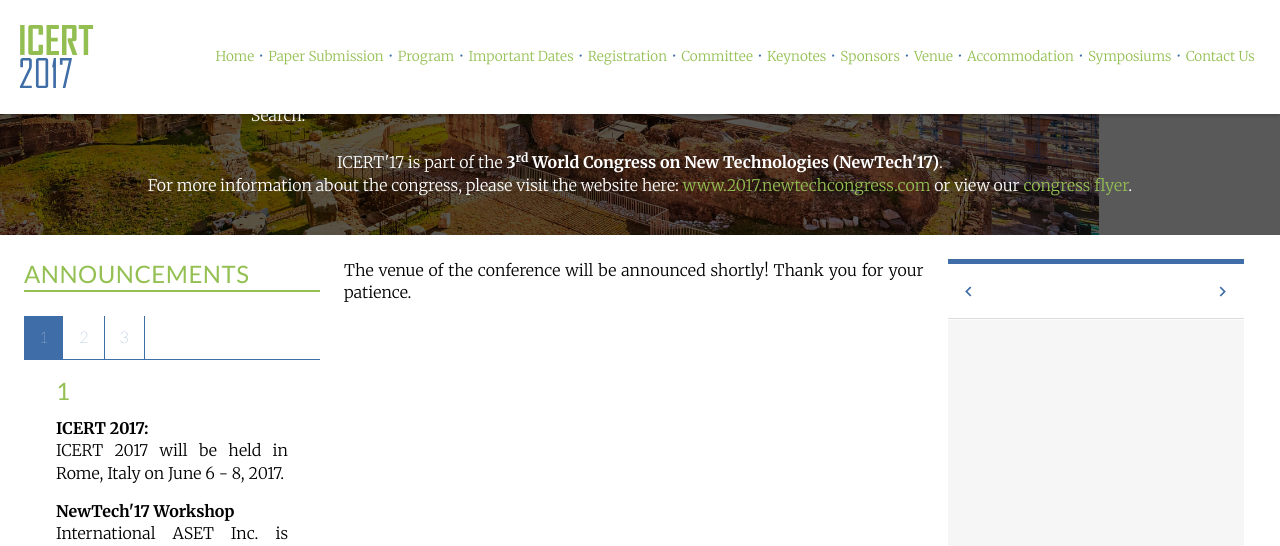
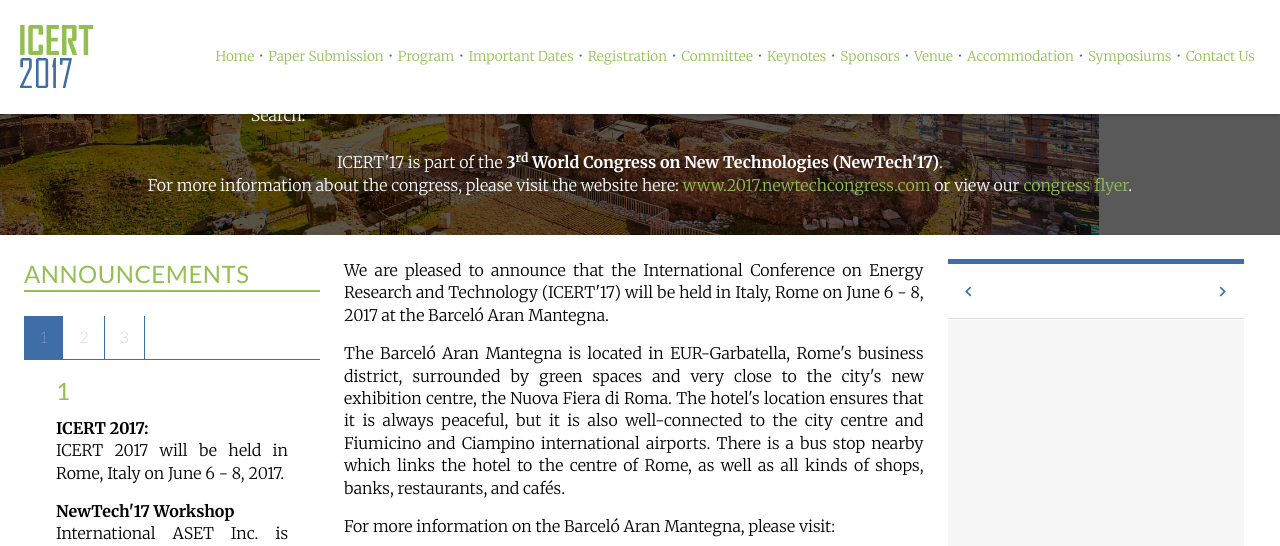
Before and after one commit to intaset/icertseries, a Jekyll site: the page built from venue.html, in a window 1280 px wide and 1400 px high, scrolled down 272 px. Shown: the top 546 px of the window. Built offline with Jekyll 4.4.1, drawn with Linux system fonts in a browser that asks for light colours; nearby versions of some CDN libraries; Markdown is read by kramdown in place of the engine named in the settings; comment, search, counter and statistics services are not loaded; some of the changed text lies outside the part shown.

Commit message:
added hotel

```diff
--- a/venue.html
+++ b/venue.html
@@ -7,21 +7,23 @@ keyword:
 
 <div class="unit unit-s-1 unit-m-1-4-1 unit-l-1-4-1">
   <div class="unit-spacer content">
-  <p class="body">The venue of the conference will be announced shortly! Thank you for your patience.</p>
-    <!-- <p class="body">We are pleased to announce that the 4<sup>th</sup>  International Conference on Multimedia and Human-Computer Interaction (MHCI'16) will be held in Budapest, Hungary, on August  16 - 17, 2016 at the Novotel Budapest Centrum.</p>
- <p class="body">Art nouveau style Novotel Budapest  Centrum is located in the city centre with easy access. Enjoy 4-star comfort in  sound-proof, air-conditioned rooms with tea/coffee making facilities. Café  Palace restaurant await our guests with live piano music, Hungarian and  International tastes. The hotel offers free entrance into a fitness room, jacuzzi,  and sauna. Free WiFi is available in the entire Hotel. </p>
- <p class="body">
-  Metro, trams and buses are on your  doorstep. Novotel Budapest Centrum is close to Keleti Railway station as well  to Blaha Lujza square on Pest side of Budapest. With easy access to public  transportation, you can quickly reach the Danube River, shopping areas of  Budapest, the Syma congress centre, Hungexpo exhibition field, or the Budapest  Arena concert hall. Restaurants with international kitchen and excellent bars,  pubs can be found in close proximity of the Hotel.</p>
- <p class="body">For more information on Novotel  Budapest Centrum, please visit:</p>
+  <!-- <p class="body">The venue of the conference will be announced shortly! Thank you for your patience.</p> -->
 
-<center><a href="http://www.accorhotels.com/gb/hotel-3560-novotel-budapest-centrum/index.shtml" target="_blank" class="body-link"><img src="../img/novotel_logo.png" class="flex-sponsor"></a></center>
+<p class="body">We are pleased to announce that the International Conference on Energy Research and Technology (ICERT'17) will be held in Italy, Rome on June 6 - 8, 2017 at the Barceló Aran Mantegna.</p>
+
+<p class="body">The Barceló Aran Mantegna is located in EUR-Garbatella, Rome's business district, surrounded by green spaces and very close to the city's new exhibition centre, the Nuova Fiera di Roma. The hotel's location ensures that it is always peaceful, but it is also well-connected to the city centre and Fiumicino and Ciampino international airports. There is a bus stop nearby which links the hotel to the centre of Rome, as well as all kinds of shops, banks, restaurants, and cafés.</p>
+
+<p class="body">For more information on the Barceló Aran Mantegna, please visit:</p>
+<br>
+<center><a href="https://www.barcelo.com/en-us/hotels/italy/rome/barcelo-aran-mantegna/" target="_blank" class="body-link"><img src="../img/Logo-Barcelo_BHR_pos.png"  width="50%"></a></center>
+<br>
+<p class="body">Rome, Italy’s capital, is a sprawling, cosmopolitan city with nearly 3,000 years of globally influential art, architecture and culture on display. Ancient ruins such as the Forum and the Colosseum evoke the power of the former Roman Empire. Vatican City, headquarters of the Roman Catholic Church, has St. Peter’s Basilica and the Vatican Museums, which house masterpieces such as Michelangelo’s Sistine Chapel frescoes.</p>
+
+<p class="body">Rome can be reached very easily via its airports (Leonardo da Vinci and Ciampino), by rail (the two large stations, Termini and Tiburtina), and even by sea (the ports of Ostia, Fiumicino and Civitavecchia). </p>
+
+<p class="body">For more information on Rome, please visit <b><i><a href="http://www.turismoroma.it" target="_blank" class="body-link">Turismoroma</a></i></b>, the city’s tourist portal.</p>
 
 
- <p class="body">Often described as the &quot;Little  Paris of Middle Europe&quot;, Budapest is famous not only for the monuments  reflecting its own 1,000-year-old culture, but also for the relics of others  who settled here. Remains from both Roman occupation and much later ruled by the  Turks can still be seen in the city. After the Ottoman Empire the union with  Austria has a particular influence on the city's form and style.</p>
- <p class="body">The capital has two sides, Buda and  Pest, stretching along the banks of the Danube, representing two different  characters of the city.<br>
-  Suburban Buda and its historic castle  district offer medieval streets and houses, museums, caves and Roman ruins. The  dynamic Pest side boasts the largest parliament building in Europe, riverside  promenades, flea markets, bookstores, antique stores and café houses.</p>
-  <p class="body">
-  Budapest has a lot to offer. Museums  and galleries, churches and synagogues, palaces and historic buildings, baths  and pools are presented together with the influence of Secession in the city.</p>
- <p class="body">For more information on Budapest,  please visit: <a href="http://www.budapest.com" class="body-link">www.budapest.com</a>. </p> -->
+
   </div>
   </div>
```
Also changed, not shown: 1 other file.
